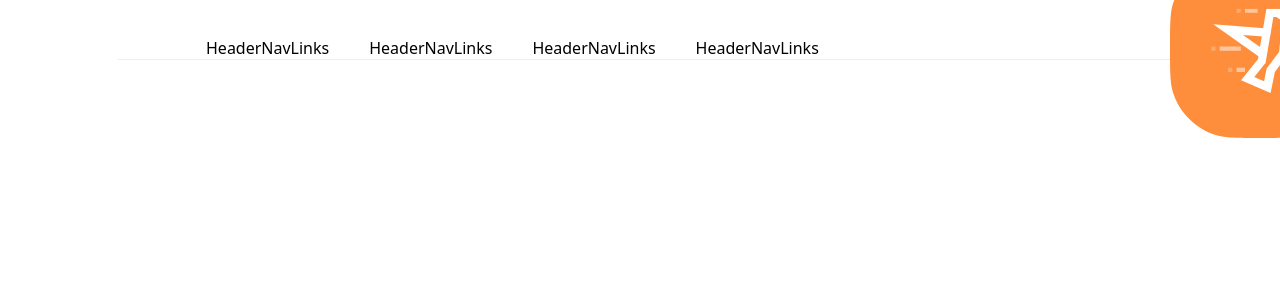
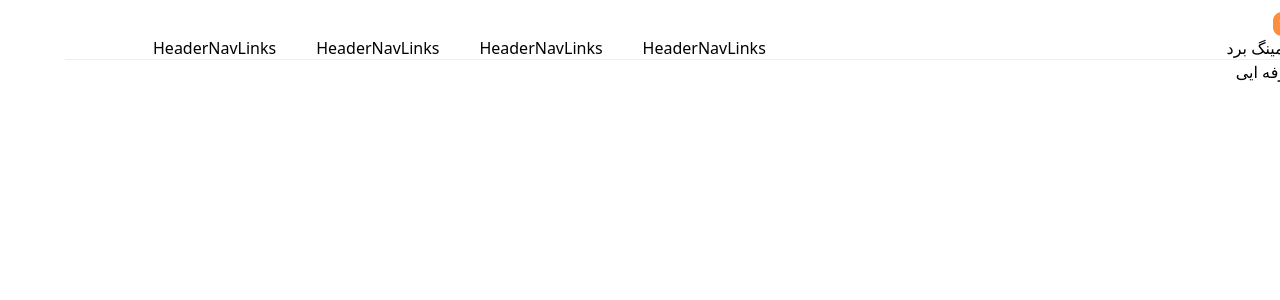
Before and after one commit to mahyarErshad/hummingbird, a React (Create React App) app: page / in a window 1280 px wide. Shown: the top 300 px of the page. Built offline with nearby package versions, Linux system fonts and the light colour scheme; a web font is replaced by a local one.

Commit message:
Added header title

```diff
--- a/src/Components/Header/Header.jsx
+++ b/src/Components/Header/Header.jsx
@@ -1,5 +1,5 @@
 import React, { memo, useState } from "react";
-import styles from "./header.module.css"
+import styles from "./header.module.css";
 import logo from "../../assets/images/logo.svg";
 import { Transition } from "@headlessui/react";
 import HeaderNavLinks from "./HeaderNavLinks";
@@ -34,7 +34,13 @@ function Navbar() {
               {/* burger icon */}
             </button>
           </div>
-          <img className="max-md:max-w-[9.375rem] md:max-w-[12.5rem]" src={logo} alt="Logo" />
+          <div className="flex-center">
+            <img className="h-6 w-6" src={logo} alt="Logo" />
+            <div>
+              <h1>هامینگ برد</h1>
+              <span>حرفه ایی</span>
+            </div>
+          </div>
         </div>
       </div>
       <Transition show={isOpen} enter="transition ease-out duration-100 transform" enterFrom="opacity-0 scale-95" enterTo="opacity-100 scale-100" leave="transition ease-in duration-75 transform" leaveFrom="opacity-100 scale-100" leaveTo="opacity-0 scale-95">
```
